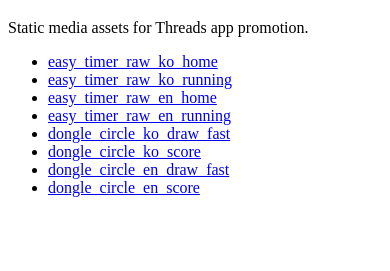
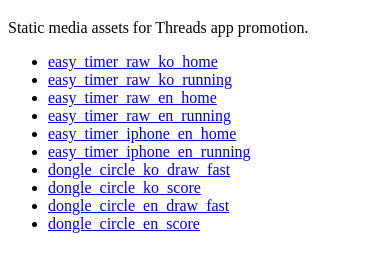
Before and after one commit to eldpswp99/promo-media, a plain HTML site: page index.html in a window 390 px wide. Shown: the part 61-332 px from the top of the page. Drawn offline with Linux system fonts and the light colour scheme.

Commit message:
Add Easy Timer iPhone promo screenshots

```diff
--- a/index.html
+++ b/index.html
@@ -8,6 +8,8 @@
 <li><a href="media/easy_timer/easy_timer_raw_ko_running.png">easy_timer_raw_ko_running</a></li>
 <li><a href="media/easy_timer/easy_timer_raw_en_home.png">easy_timer_raw_en_home</a></li>
 <li><a href="media/easy_timer/easy_timer_raw_en_running.png">easy_timer_raw_en_running</a></li>
+<li><a href="media/easy_timer/easy_timer_iphone_en_home.png">easy_timer_iphone_en_home</a></li>
+<li><a href="media/easy_timer/easy_timer_iphone_en_running.png">easy_timer_iphone_en_running</a></li>
 <li><a href="media/dongle_circle/dongle_circle_ko_draw_fast.png">dongle_circle_ko_draw_fast</a></li>
 <li><a href="media/dongle_circle/dongle_circle_ko_score.png">dongle_circle_ko_score</a></li>
 <li><a href="media/dongle_circle/dongle_circle_en_draw_fast.png">dongle_circle_en_draw_fast</a></li>
```
Also changed, not shown: media/easy_timer/easy_timer_iphone_en_home.png (added), media/easy_timer/easy_timer_iphone_en_running.png (added).
